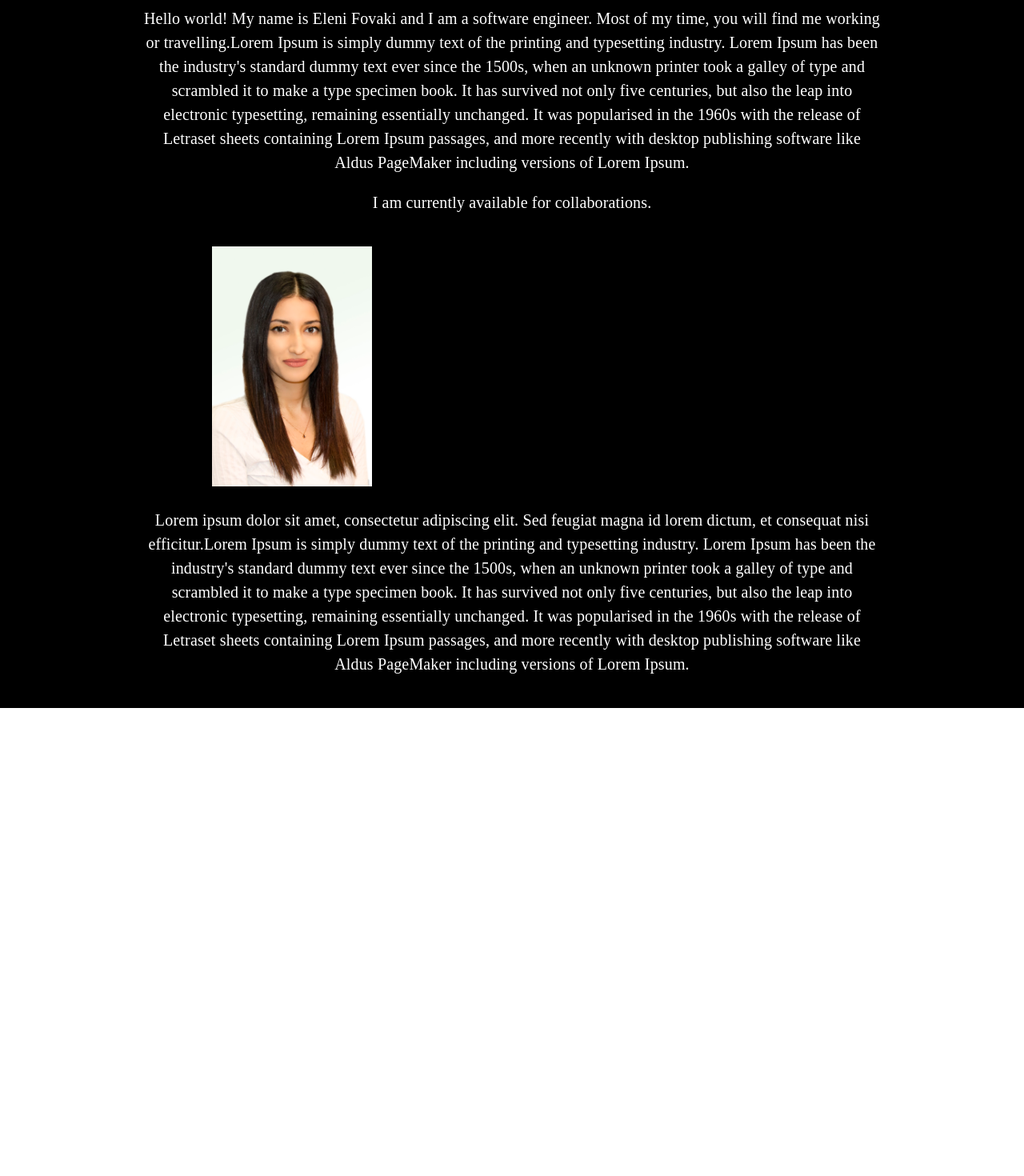
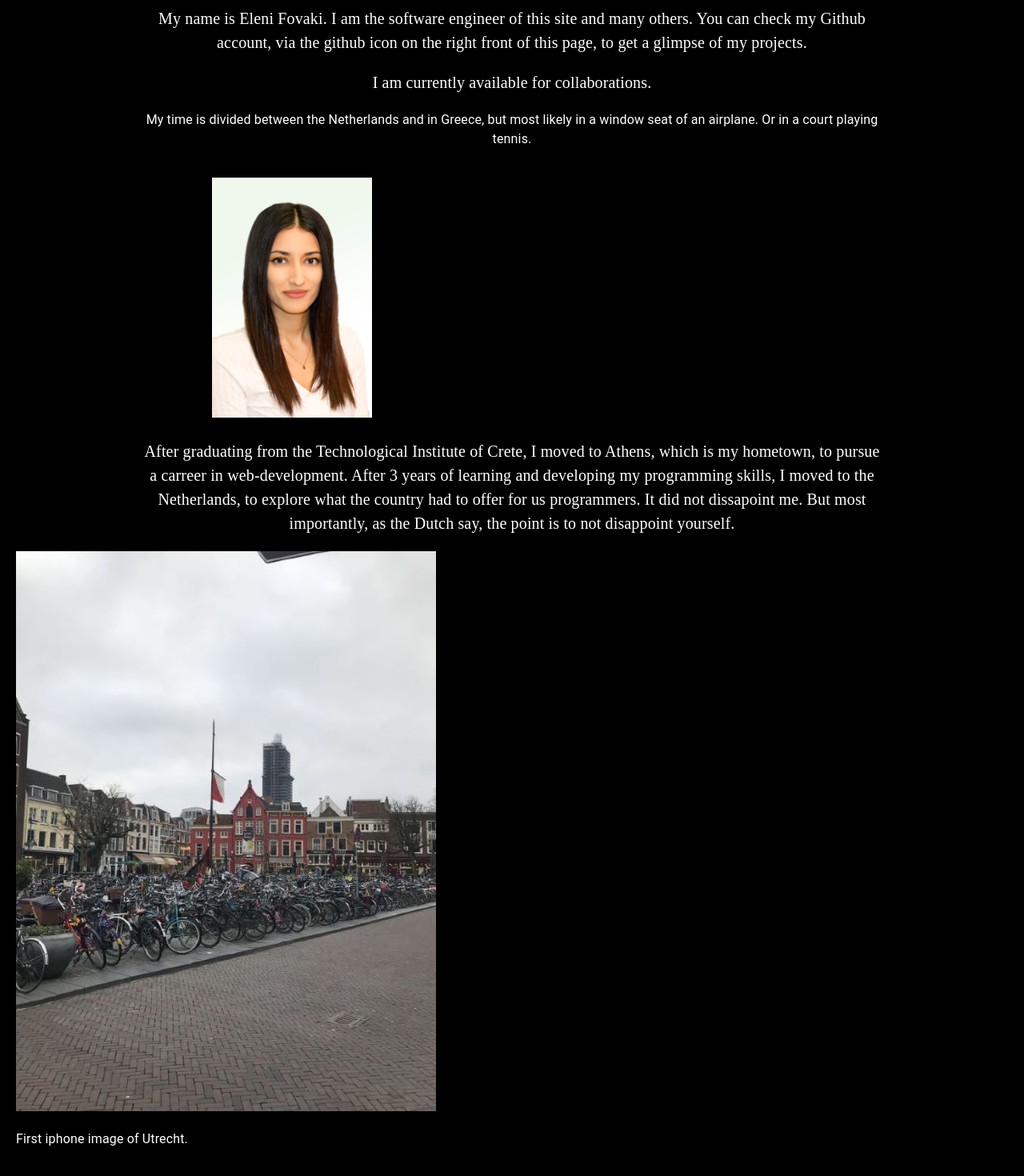
Before and after one commit to EleniFovaki/website-portfolio, a React (Create React App) app: page / in a window 1280 px wide. Shown: the part 96-1566 px from the top of the page at 80% size. Before the commit the page ends 981 px from the top, so only its background shows below. Built offline with nearby package versions, Linux system fonts and the light colour scheme; no server answers.

Commit message:
addition of content in home page

```diff
--- a/src/App.js
+++ b/src/App.js
@@ -4,6 +4,7 @@ import { BrowserRouter, Routes, Route } from 'react-router-dom';
 import Navbar from './components/Navbar';
 import Home from './Home'; // Import HomePage component
 import Contact from './Contact'; // Import ContactPage component
+
 
 function App() {
   console.log(process.env.REACT_APP_EMAILJS_PUBLIC_KEY);
--- a/src/Home.js
+++ b/src/Home.js
@@ -1,21 +1,36 @@
 import React from 'react';
 import profilePic from './images/IMG_2405.jpg';
+import utrechtPic from './images/utrecht.jpg';
 
 function Home() {
   return (
     <div className="App">
       <div className="content">
-        <p className="description">Hello world! My name is Eleni Fovaki and I am a software engineer.
-          Most of my time, you will find me working or travelling.Lorem Ipsum is simply dummy text of the printing and typesetting industry. Lorem Ipsum has been the industry's standard dummy text ever since the 1500s, when an unknown printer took a galley of type and scrambled it to make a type specimen book. It has survived not only five centuries, but also the leap into electronic typesetting, remaining essentially unchanged. It was popularised in the 1960s with the release of Letraset sheets containing Lorem Ipsum passages, and more recently with desktop publishing software like Aldus PageMaker including versions of Lorem Ipsum.
+        <p className="description">My name is Eleni Fovaki. I am the software engineer of this site and many others.
+You can check my Github account, via the github icon on the right front of this page, to get a glimpse of my projects.
         </p>
         <div className="line">
           <p>
             I am currently available for collaborations.
           </p>
         </div>
+        <div className="line2">
+          <p>
+            My time is divided between the Netherlands and in Greece, but most likely in a window seat of an airplane.
+            Or in a court playing tennis.
+          </p>
+        </div>
         <img src={profilePic} alt="Profile" />
-        <p className="additional-info">Lorem ipsum dolor sit amet, consectetur adipiscing elit. Sed feugiat magna id lorem dictum, et consequat nisi efficitur.Lorem Ipsum is simply dummy text of the printing and typesetting industry. Lorem Ipsum has been the industry's standard dummy text ever since the 1500s, when an unknown printer took a galley of type and scrambled it to make a type specimen book. It has survived not only five centuries, but also the leap into electronic typesetting, remaining essentially unchanged. It was popularised in the 1960s with the release of Letraset sheets containing Lorem Ipsum passages, and more recently with desktop publishing software like Aldus PageMaker including versions of Lorem Ipsum.</p>
+        <p className="additional-info">After graduating from the Technological Institute of Crete, I moved to Athens, which is my hometown, to pursue a carreer in web-development.
+After 3 years of learning and developing my programming skills, I moved to the Netherlands, to explore what the country had to offer for us programmers.
+It did not dissapoint me. But most importantly, as the Dutch say, the point is to not disappoint yourself.</p>
       </div>
+      <img src={utrechtPic} alt="Utrecht" />
+      <div className="line3">
+          <p>
+            First iphone image of Utrecht.
+          </p>
+        </div>
     </div>
   );
 }
```
Also changed, not shown: src/images/utrecht.jpg (added).
